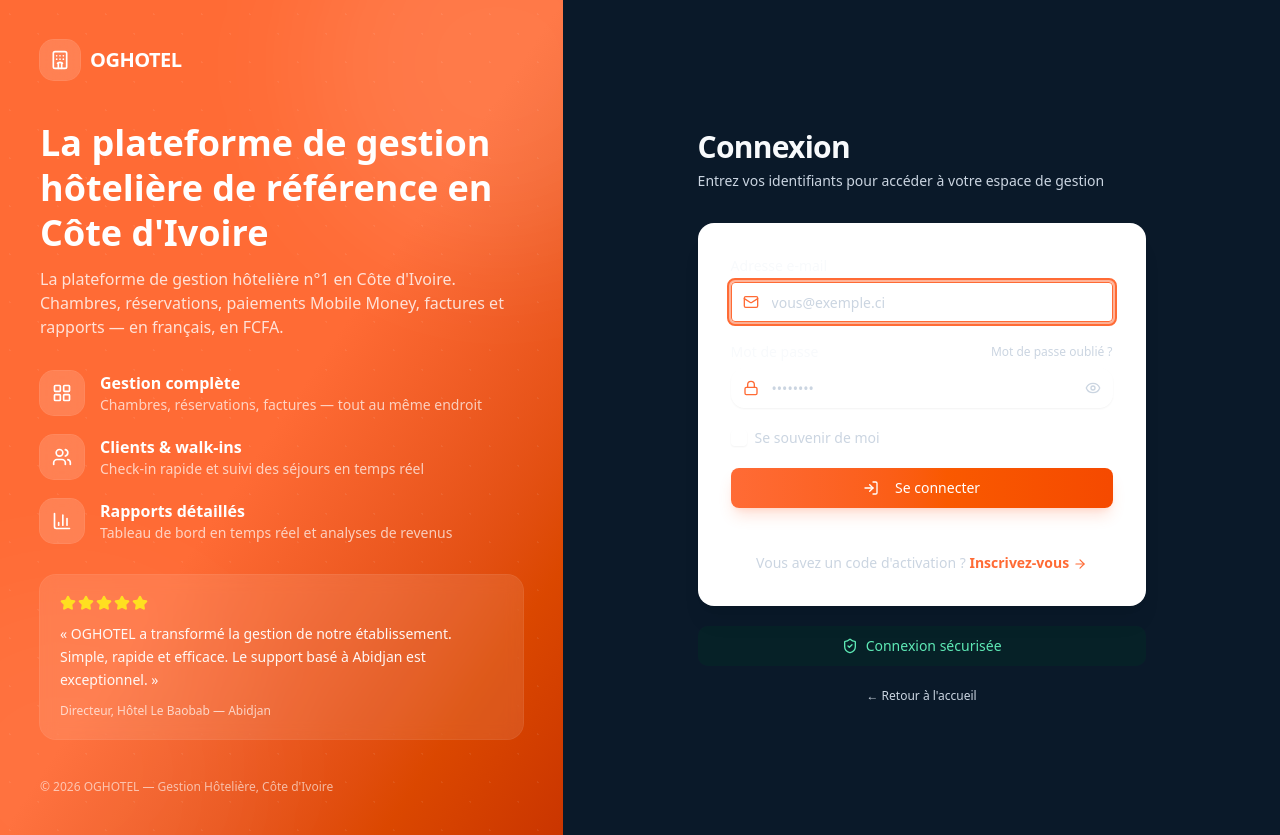
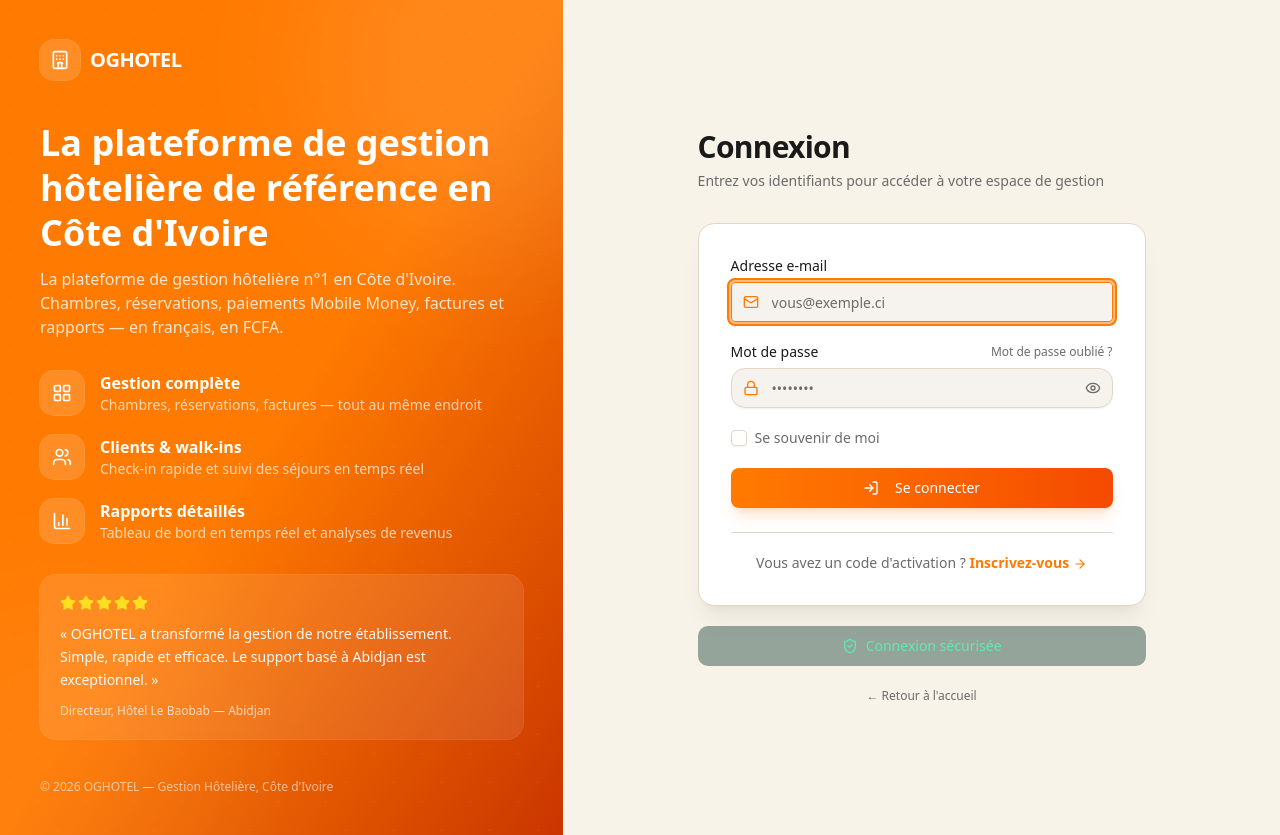
Before and after one commit to omoui2887/OGHOTEL, a Next.js app: page /login in a window 1280 px wide. Built offline with nearby package versions, Linux system fonts and the light colour scheme; no server answers.

Commit message:
Theme: apply beige/cream + orange theme to all SaaS pages (inspired by reference design)

```diff
--- a/src/app/(auth)/change-password/page.tsx
+++ b/src/app/(auth)/change-password/page.tsx
@@ -17,7 +17,7 @@ export const metadata = {
 
 export default function ChangePasswordPage() {
   return (
-    <div className="flex min-h-screen w-full items-center justify-center bg-[#fffaf3] p-4 dark:bg-background sm:p-6">
+    <div className="flex min-h-screen w-full items-center justify-center bg-background p-4 sm:p-6">
       <div className="w-full max-w-md space-y-6">
       {/* Logo */}
       <Link
--- a/src/app/(auth)/unauthorized/page.tsx
+++ b/src/app/(auth)/unauthorized/page.tsx
@@ -23,7 +23,7 @@ export default async function UnauthorizedPage() {
     : null;
 
   return (
-    <div className="flex min-h-screen w-full items-center justify-center bg-[#fffaf3] p-4 dark:bg-background sm:p-6">
+    <div className="flex min-h-screen w-full items-center justify-center bg-background p-4 sm:p-6">
       <div className="w-full max-w-md space-y-6">
       <Card className="shadow-lg border-destructive/20">
         <CardHeader className="space-y-3 text-center">
--- a/src/app/globals.css
+++ b/src/app/globals.css
@@ -51,89 +51,89 @@
 :root {
   --radius: 0.625rem;
 
-  /* Fond bleu marine (#0A1929) + texte blanc */
-  --background: #0a1929;
-  --foreground: #f8fafc;
+  /* Thème clair beige/crème (inspiré du design de référence OGHOTEL) */
+  --background: #f8f3e9;
+  --foreground: #1a1a1a;
 
-  /* Cartes : navy plus clair pour bien se détacher du fond */
-  --card: #163049;
-  --card-foreground: #f8fafc;
+  /* Cartes : blanc cassé pour se détacher du fond beige */
+  --card: #ffffff;
+  --card-foreground: #1a1a1a;
 
-  --popover: #1a3a55;
-  --popover-foreground: #f8fafc;
+  --popover: #ffffff;
+  --popover-foreground: #1a1a1a;
 
-  /* Orange primaire (#FF6B35) */
-  --primary: #ff6b35;
-  --primary-foreground: #0a1929;
+  /* Orange primaire (#FF7A00) */
+  --primary: #ff7a00;
+  --primary-foreground: #ffffff;
 
-  /* Surfaces secondaires : navy intermédiaire */
-  --secondary: #1e3a5f;
-  --secondary-foreground: #f8fafc;
+  /* Surfaces secondaires : beige légèrement plus foncé */
+  --secondary: #f0e8d5;
+  --secondary-foreground: #1a1a1a;
 
-  --muted: #1e3a5f;
-  --muted-foreground: #cbd5e1;
+  --muted: #f0e8d5;
+  --muted-foreground: #6b6b6b;
 
   /* Accent orange plus doux pour hover/secondaire */
-  --accent: #ff8a5c;
-  --accent-foreground: #0a1929;
+  --accent: #ff9a3c;
+  --accent-foreground: #1a1a1a;
 
-  --destructive: #ef4444;
+  --destructive: #dc2626;
 
-  /* Bordures plus visibles pour séparer les éléments du fond */
-  --border: rgba(255, 255, 255, 0.15);
-  --input: rgba(255, 255, 255, 0.2);
-  --ring: #ff6b35;
+  /* Bordures visibles sur fond clair */
+  --border: #e0d8c5;
+  --input: #e0d8c5;
+  --ring: #ff7a00;
 
-  --chart-1: #ff6b35;
-  --chart-2: #38bdf8;
-  --chart-3: #4ade80;
-  --chart-4: #fbbf24;
-  --chart-5: #a78bfa;
+  --chart-1: #ff7a00;
+  --chart-2: #2563eb;
+  --chart-3: #16a34a;
+  --chart-4: #ca8a04;
+  --chart-5: #9333ea;
 
-  /* Sidebar admin/app (gardée sombre cohérente) */
-  --sidebar: #0a1929;
-  --sidebar-foreground: #f8fafc;
-  --sidebar-primary: #ff6b35;
-  --sidebar-primary-foreground: #0a1929;
-  --sidebar-accent: #1e3a5f;
-  --sidebar-accent-foreground: #f8fafc;
-  --sidebar-border: rgba(255, 255, 255, 0.12);
-  --sidebar-ring: #ff6b35;
+  /* Sidebar : beige légèrement plus foncé pour contraster avec le contenu */
+  --sidebar: #f0e8d5;
+  --sidebar-foreground: #1a1a1a;
+  --sidebar-primary: #ff7a00;
+  --sidebar-primary-foreground: #ffffff;
+  --sidebar-accent: #e8dec5;
+  --sidebar-accent-foreground: #1a1a1a;
+  --sidebar-border: #e0d8c5;
+  --sidebar-ring: #ff7a00;
 }
 
-/* Le mode dark utilise la même palette : le site est sombre par défaut. */
+/* Le mode dark utilise la même palette claire : le site est clair par défaut. */
 .dark {
-  --background: #0a1929;
-  --foreground: #f8fafc;
-  --card: #163049;
-  --card-foreground: #f8fafc;
-  --popover: #1a3a55;
-  --popover-foreground: #f8fafc;
-  --primary: #ff6b35;
-  --primary-foreground: #0a1929;
-  --secondary: #1e3a5f;
-  --secondary-foreground: #f8fafc;
-  --muted: #1e3a5f;
-  --muted-foreground: #cbd5e1;
-  --accent: #ff8a5c;
-  --accent-foreground: #0a1929;
-  --destructive: #ef4444;
-  --border: rgba(255, 255, 255, 0.15);
-  --input: rgba(255, 255, 255, 0.2);
-  --ring: #ff6b35;
-  --chart-1: #ff6b35;
-  --chart-2: #38bdf8;
-  --chart-3: #4ade80;
-  --chart-4: #fbbf24;
-  --chart-5: #a78bfa;
-  --sidebar: #0a1929;
-  --sidebar-foreground: #f8fafc;
-  --sidebar-primary: #ff6b35;
-  --sidebar-primary-foreground: #0a1929;
-  --sidebar-accent: #1e3a5f;
-  --sidebar-accent-foreground: #f8fafc;
-  --sidebar-border: rgba(255, 255, 255, 0.12);
-  --sidebar-ring: #ff6b35;
+  --background: #f8f3e9;
+  --foreground: #1a1a1a;
+  --card: #ffffff;
+  --card-foreground: #1a1a1a;
+  --popover: #ffffff;
+  --popover-foreground: #1a1a1a;
+  --primary: #ff7a00;
+  --primary-foreground: #ffffff;
+  --secondary: #f0e8d5;
+  --secondary-foreground: #1a1a1a;
+  --muted: #f0e8d5;
+  --muted-foreground: #6b6b6b;
+  --accent: #ff9a3c;
+  --accent-foreground: #1a1a1a;
+  --destructive: #dc2626;
+  --border: #e0d8c5;
+  --input: #e0d8c5;
+  --ring: #ff7a00;
+  --chart-1: #ff7a00;
+  --chart-2: #2563eb;
+  --chart-3: #16a34a;
+  --chart-4: #ca8a04;
+  --chart-5: #9333ea;
+  --sidebar: #f0e8d5;
+  --sidebar-foreground: #1a1a1a;
+  --sidebar-primary: #ff7a00;
+  --sidebar-primary-foreground: #ffffff;
+  --sidebar-accent: #e8dec5;
+  --sidebar-accent-foreground: #1a1a1a;
+  --sidebar-border: #e0d8c5;
+  --sidebar-ring: #ff7a00;
 }
 
 @layer base {
--- a/src/components/auth/auth-split-layout.tsx
+++ b/src/components/auth/auth-split-layout.tsx
@@ -28,7 +28,7 @@ export function AuthSplitLayout({
           "relative hidden w-[44%] max-w-xl flex-col justify-between overflow-hidden lg:flex",
           sidebarVariant === "orange"
             ? "bg-gradient-to-br from-primary via-primary to-orange-700 text-white"
-            : "bg-gradient-to-br from-zinc-900 via-zinc-900 to-slate-900 text-white",
+            : "bg-gradient-to-br from-orange-600 via-primary to-orange-800 text-white",
         ].join(" ")}
       >
         {/* Texture décorative */}
@@ -66,7 +66,7 @@ export function AuthSplitLayout({
       </aside>
 
       {/* Contenu droit */}
-      <main className="flex flex-1 flex-col bg-[#fffaf3] dark:bg-background">
+      <main className="flex flex-1 flex-col bg-background">
         {/* Mobile header (logo visible sur mobile) */}
         <div className="flex items-center justify-between p-4 lg:hidden">
           <Link href="/" className="inline-flex items-center gap-2">
```
Also changed, not shown: upload/pasted_image_1783641065614.png (added), upload/pasted_image_1783642212059.png (added).
